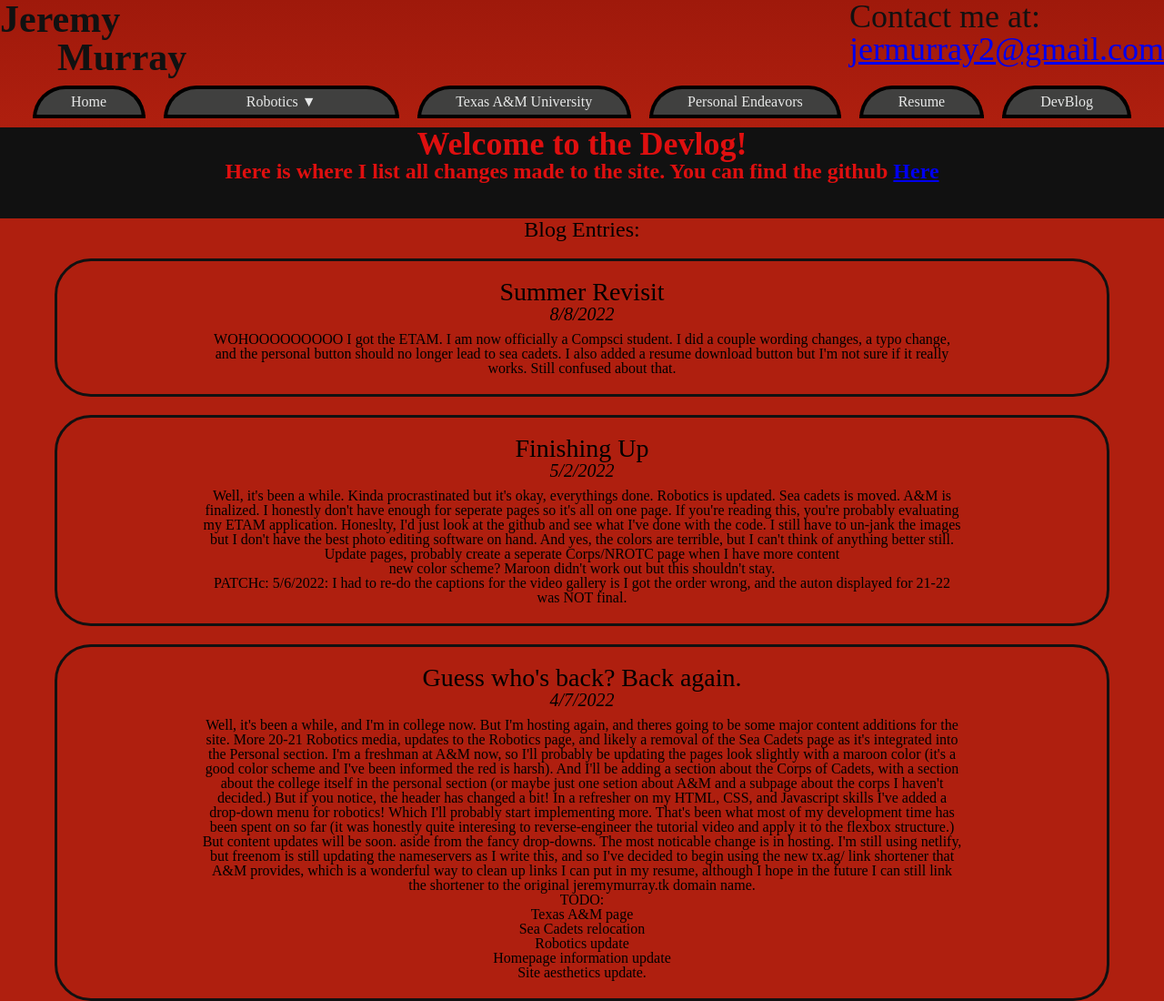
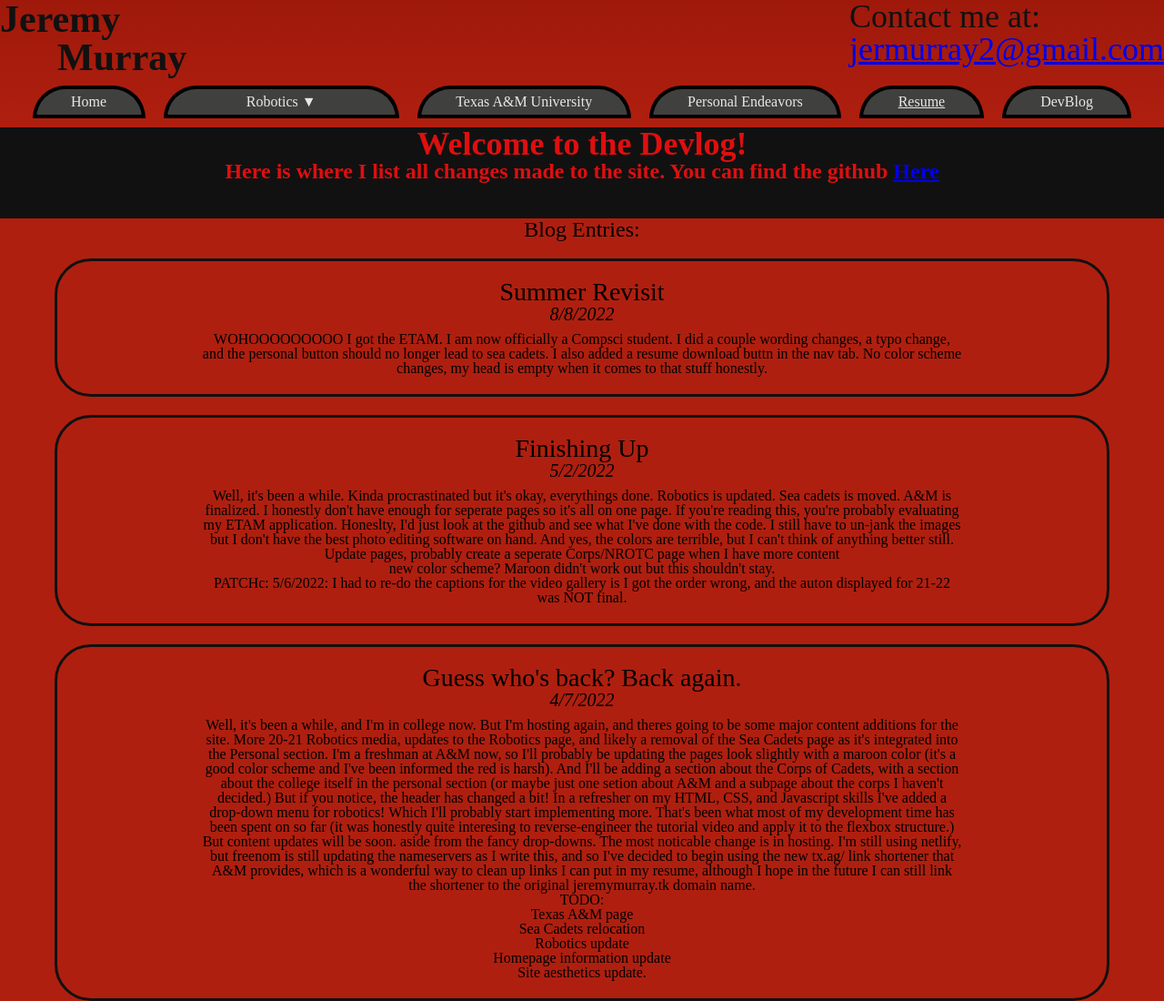
Before and after one commit to Lapras/Portfolio, a plain HTML site: page devBlog.html in a window 1280 px wide. Shown: the top 1100 px of the page at 91% size. Drawn offline with Linux system fonts and the light colour scheme.

Commit message:
8/8 Rising Sophomore update and link fixes

```diff
--- a/devBlog.html
+++ b/devBlog.html
@@ -31,11 +31,9 @@
         <ul class="navColumn" onclick="window.location.href = 'Personal.html';">
             <a class = "navButton">Personal Endeavors</a>
         </ul>
-        <a href="MurrayResume.pdf" download="MurrayResume.pdf">
-            <ul class="navColumn">
-                <a class = "navButton">Resume</a>
-            </ul>
-        </a>
+        <ul class="navColumn">
+            <a class = "navButton" href="MurrayResume.pdf" download>Resume</a>
+        </ul>
         <ul class="navColumn" onclick="window.location.href = 'DevBlog.html';">
             <a class = "navButton">DevBlog</a>
         </ul>
@@ -51,7 +49,7 @@
         <h3 class="blogTitle">Summer Revisit</h3>
         <h4 class="blogDate">8/8/2022</h4>
         <p class = "blogText"> WOHOOOOOOOOO I got the ETAM. I am now officially a Compsci student. I did a couple wording changes, a typo change, and the personal button should no longer lead
-            to sea cadets. I also added a resume download button but I'm not sure if it really works. Still confused about that.
+            to sea cadets. I also added a resume download buttn in the nav tab. No color scheme changes, my head is empty when it comes to that stuff honestly.
         </p>
     </article>
     <article class="blog">
```
Also changed, not shown: CADMachine.html (+3 -5 lines), FTCRobotics.html (+3 -5 lines), Index.html (+2 -4 lines), Personal.html (+3 -5 lines), SeaCadets.html (+3 -5 lines), TAMU.html (+3 -5 lines), competitions.html (+3 -5 lines), software.html (+3 -5 lines).
